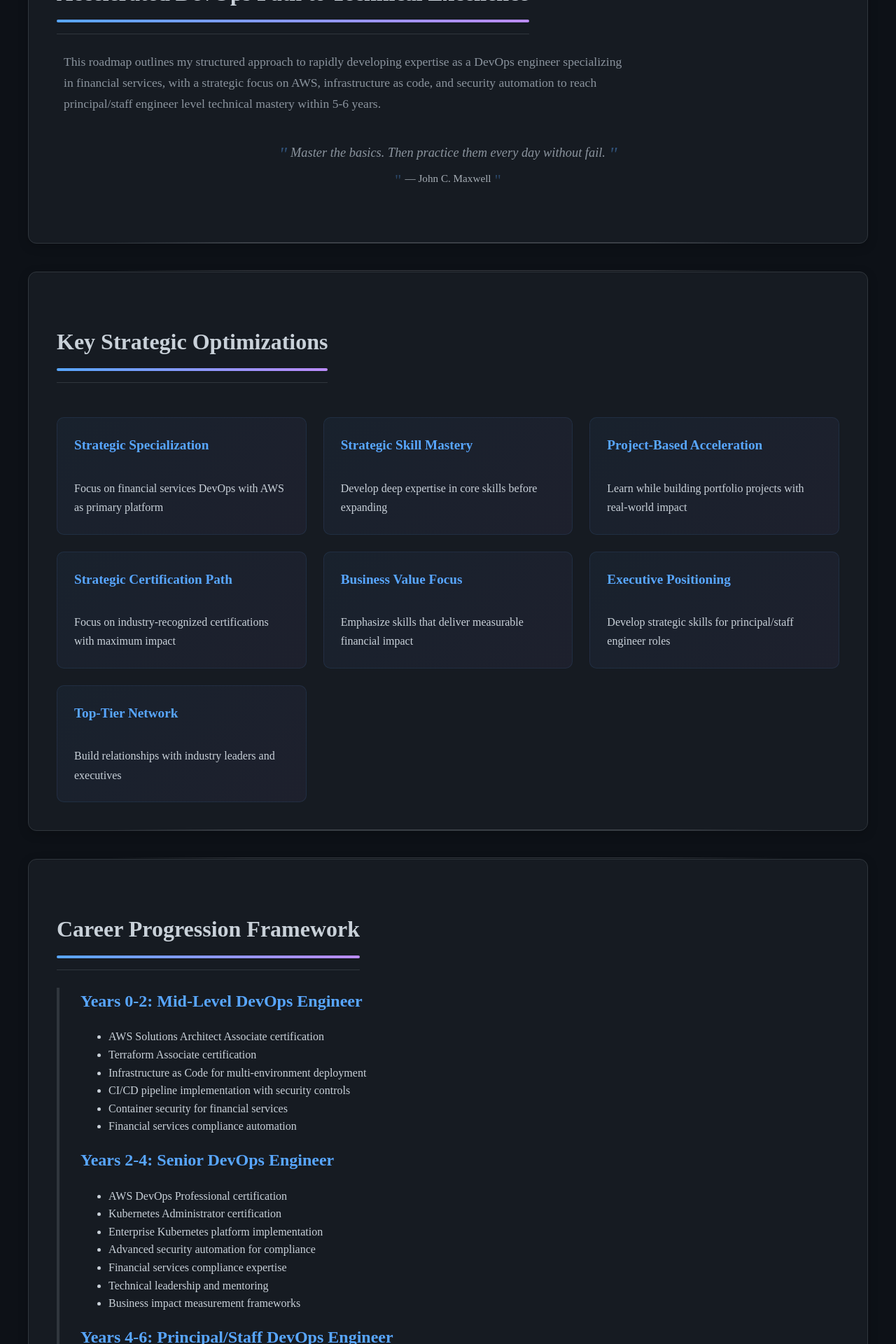
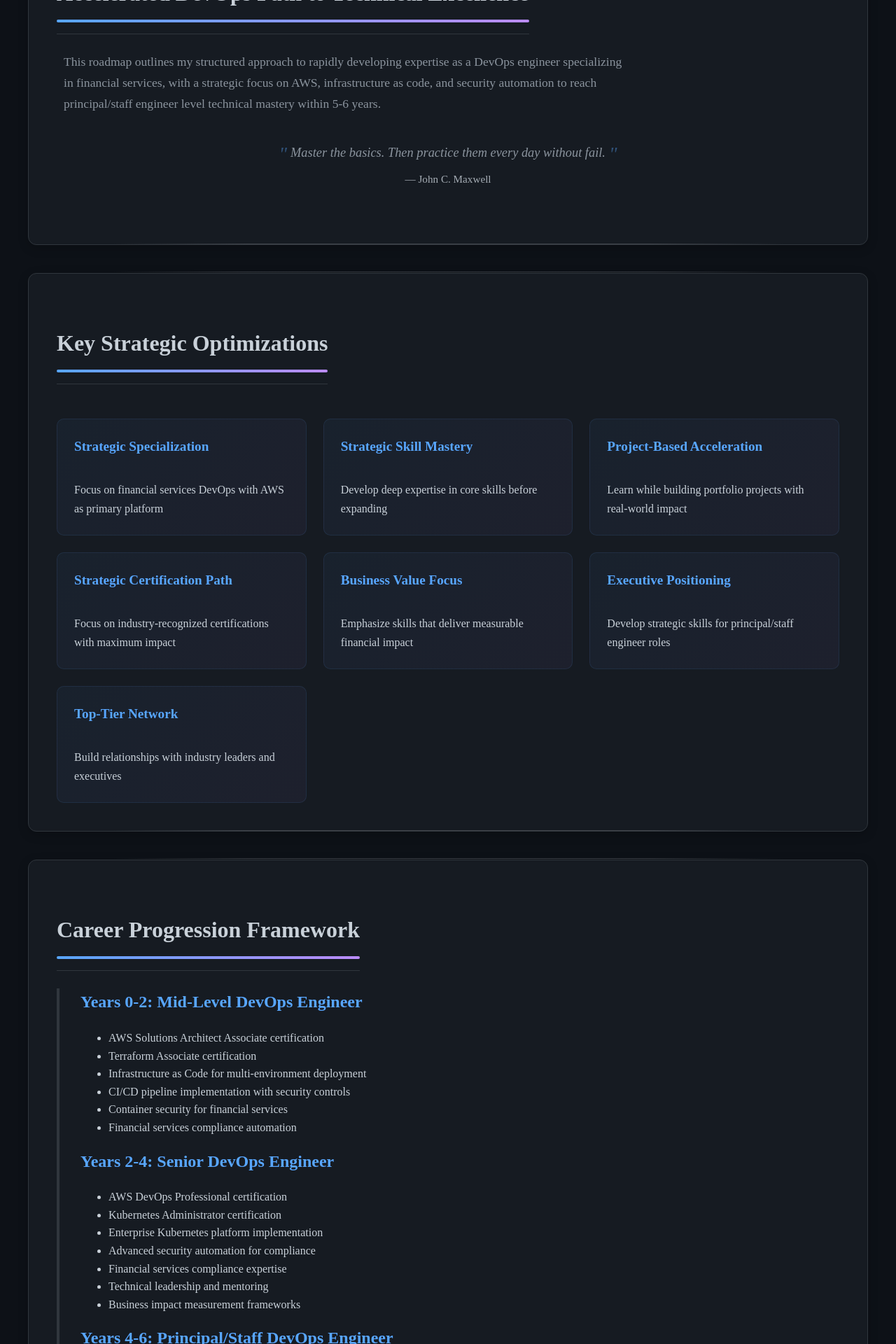
Before and after one commit to joshuamichaelhall/joshuamichaelhall.github.io, a Jekyll site: the page built from pages/roadmap.md, in a window 1280 px wide. Shown: the part 356-2276 px from the top of the page at 70% size. Built offline with Jekyll 4.4.1, drawn with Linux system fonts in a browser that asks for light colours; nearby versions of some CDN libraries.

Commit message:
Fix quote formatting - remove quotes around author attribution
- Change CSS selector from '.quote p' to '.quote p:first-child'
- Ensures quotation marks only appear around the main quote text
- Removes incorrect quotation marks around author attribution (John C. Maxwell)
- Maintains proper styling for the actual quote content

🤖 Generated with [Claude Code](https://claude.ai/code)

Co-Authored-By: Claude <noreply@anthropic.com>

```diff
--- a/assets/main.scss
+++ b/assets/main.scss
@@ -3013,7 +3013,7 @@ optgroup {
   font-style: italic;
   color: var(--text-secondary);
 
-  p {
+  p:first-child {
     position: relative;
     padding: 0 20px;
     font-size: 1.15rem;
```
